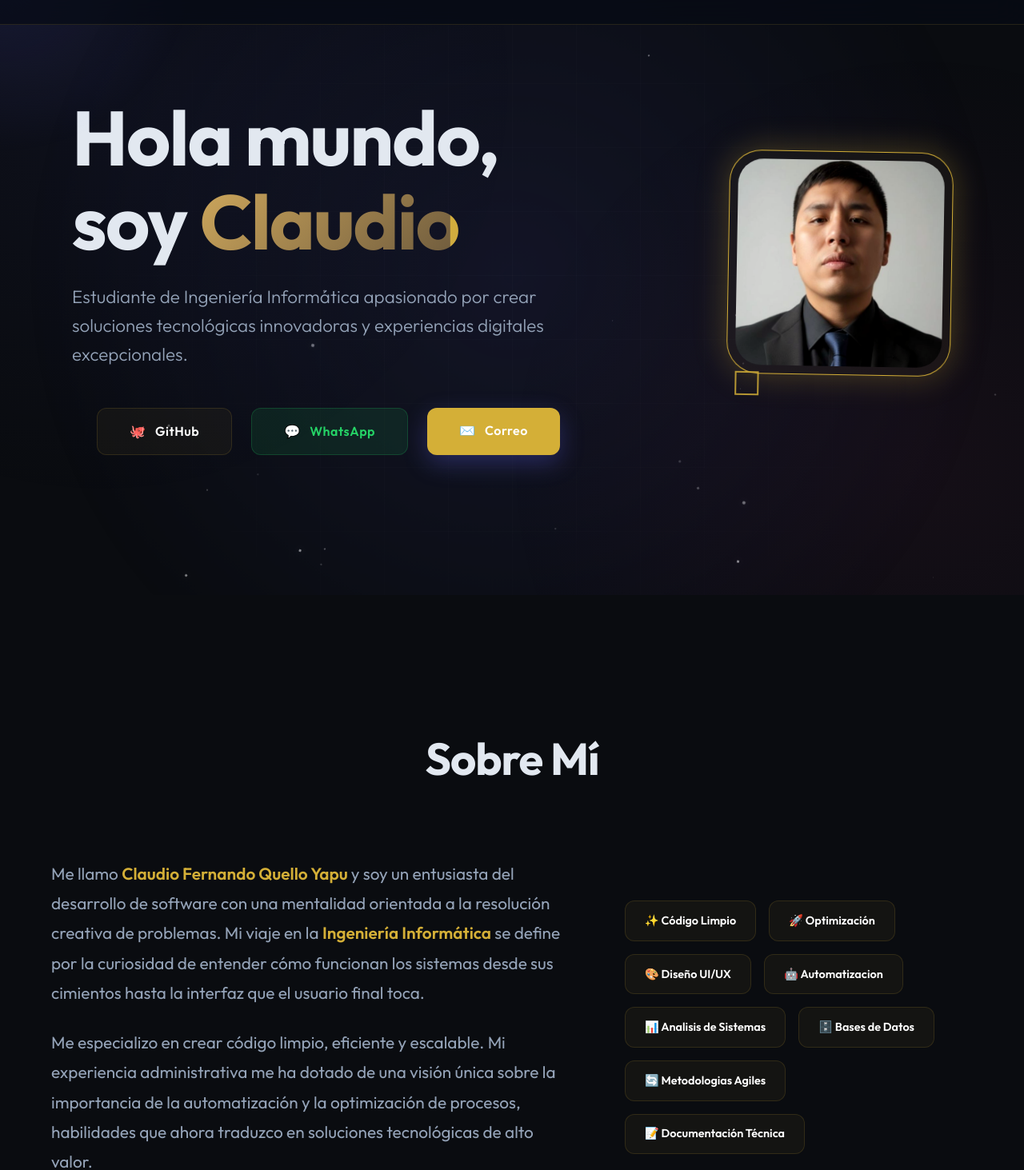
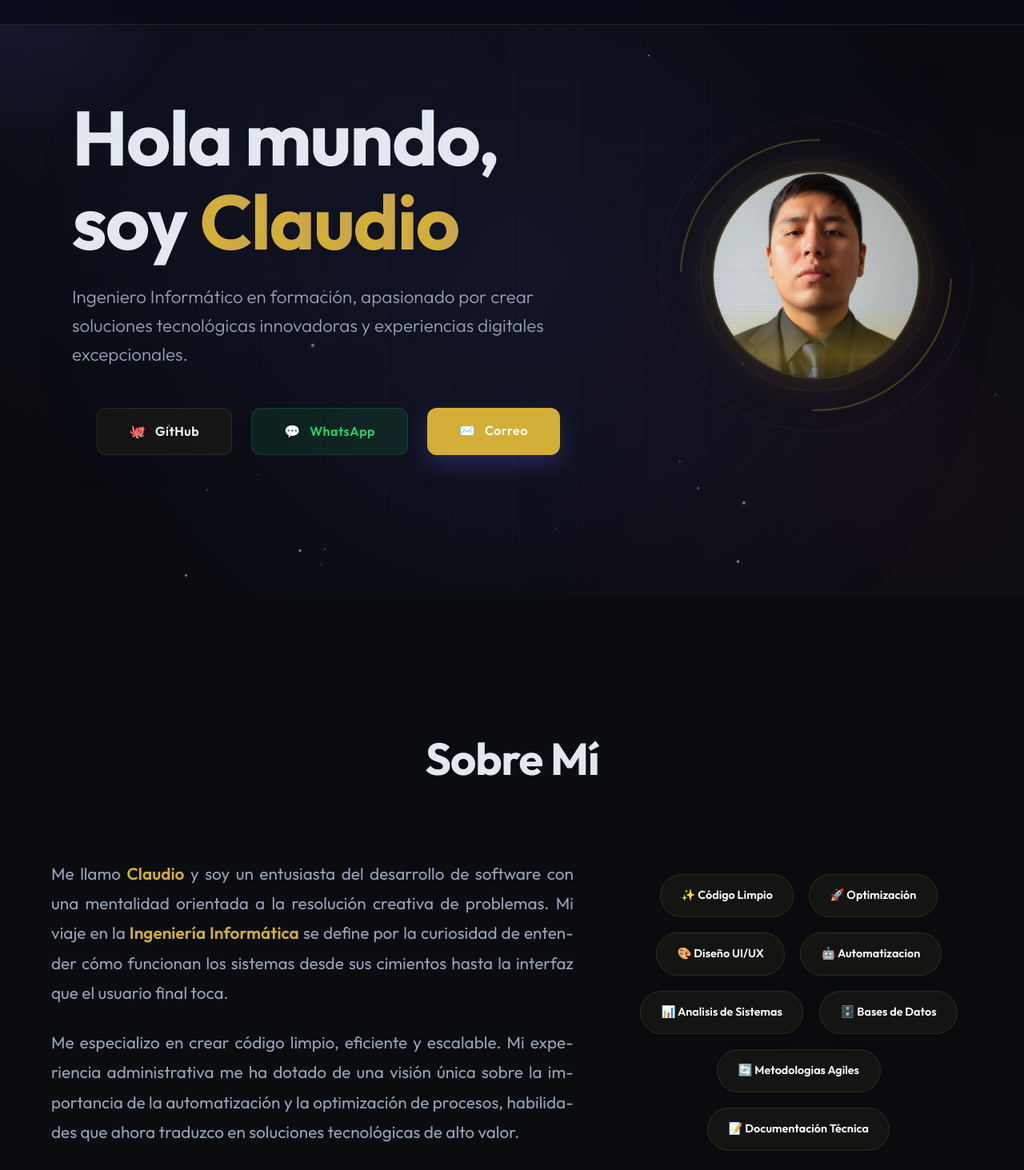
Before and after one commit to claudioqy5/Portafolio-Digital, a Vue app: page / in a window 1280 px wide. Shown: the part 56-1519 px from the top of the page at 80% size. Built offline with nearby package versions, Linux system fonts and the light colour scheme.

Commit message:
actualizacion

```diff
--- a/src/App.vue
+++ b/src/App.vue
@@ -31,7 +31,8 @@ const skillCategories = [
       { name: 'Vue.js', icon: '🟢' },
       { name: 'JavaScript / TypeScript', icon: '💛' },
       { name: 'Angular', icon: '🛡️' },
-      { name: 'HTML5/CSS3', icon: '🎨' }
+      { name: 'HTML5/CSS3', icon: '🎨' },
+      { name: 'Tailwind CSS', icon: '🌊' }
     ]
   },
   {
@@ -40,7 +41,9 @@ const skillCategories = [
       { name: 'Node.js', icon: '🌳' },
       { name: 'Python', icon: '🐍' },
       { name: 'C# / .NET', icon: '🟣' },
-      { name: 'REST APIs', icon: '🔌' }
+      { name: 'REST APIs', icon: '🔌' },
+      { name: 'FastAPI', icon: '⚡' },
+      { name: 'AWS Lambda', icon: 'λ' }
     ]
   },
   {
@@ -49,7 +52,9 @@ const skillCategories = [
       { name: 'SQL Server', icon: '💾' },
       { name: 'MySQL', icon: '🐬' },
       { name: 'PostgreSQL', icon: '🐘' },
-      { name: 'DynamoDB', icon: '🍃' }
+      { name: 'DynamoDB', icon: '🍃' },
+      { name: 'MariaDB', icon: '🐹' },
+      { name: 'MongoDB', icon: '🌱' }
     ]
   },
   {
@@ -195,6 +200,7 @@ onMounted(() => {
   <LoadingScreen @loaded="isLoading = false" />
 
   <div v-show="!isLoading" class="app-container" @mousemove="onMouseMove">
+    <div class="scroll-progress"></div>
     <CustomCursor />
     <AnimatedBackground />
 
@@ -228,8 +234,18 @@ onMounted(() => {
       <section id="hero" class="hero visible">
         <div class="hero-content profile-layout">
           <div class="hero-text">
-            <h1>Hola mundo, soy <span class="highlight">Claudio</span></h1>
-            <p class="subtitle">Estudiante de Ingeniería Informática apasionado por crear soluciones tecnológicas innovadoras y experiencias digitales excepcionales.</p>
+            <h1>
+              Hola mundo, soy
+              <span class="bounce-name">
+                <span
+                  v-for="(char, index) in ['C','l','a','u','d','i','o']"
+                  :key="index"
+                  class="highlight animate-gradient letter"
+                  :style="{ '--d': (index * 0.1) + 's' }"
+                >{{ char }}</span>
+              </span>
+            </h1>
+            <p class="subtitle">Ingeniero Informático en formación, apasionado por crear soluciones tecnológicas innovadoras y experiencias digitales excepcionales.</p>
             <div class="cta-group">
               <a href="https://github.com" target="_blank" class="btn btn-github">
                 <span class="btn-icon">🐙</span> GitHub
@@ -243,10 +259,20 @@ onMounted(() => {
             </div>
           </div>
           <div class="hero-image">
-            <div class="image-frame">
-              <img :src="imgProfile" alt="Claudio Fernando">
-              <div class="frame-decor top-left"></div>
-              <div class="frame-decor bottom-right"></div>
+            <div class="hologram-container">
+              <div class="ring ring-1"></div>
+              <div class="ring ring-2"></div>
+              <div class="ring ring-3"></div>
+              <div class="image-frame">
+                <img :src="imgProfile" alt="Claudio Fernando" class="hologram-img">
+                <div class="hologram-overlay"></div>
+                <div class="scanning-beam"></div>
+                <!-- HUD corners -->
+                <div class="hud-corner top-left"></div>
+                <div class="hud-corner top-right"></div>
+                <div class="hud-corner bottom-left"></div>
+                <div class="hud-corner bottom-right"></div>
+              </div>
             </div>
           </div>
         </div>
@@ -258,18 +284,18 @@ onMounted(() => {
             <h2 class="section-title">Sobre Mí</h2>
             <div class="intro-content">
               <div class="intro-text">
-                <p>Me llamo <strong>Claudio Fernando Quello Yapu </strong> y soy un entusiasta del desarrollo de software con una mentalidad orientada a la resolución creativa de problemas. Mi viaje en la <strong>Ingeniería Informática</strong> se define por la curiosidad de entender cómo funcionan los sistemas desde sus cimientos hasta la interfaz que el usuario final toca.</p>
+                <p>Me llamo <strong>Claudio</strong> y soy un entusiasta del desarrollo de software con una mentalidad orientada a la resolución creativa de problemas. Mi viaje en la <strong>Ingeniería Informática</strong> se define por la curiosidad de entender cómo funcionan los sistemas desde sus cimientos hasta la interfaz que el usuario final toca.</p>
                 <p>Me especializo en crear código limpio, eficiente y escalable. Mi experiencia administrativa me ha dotado de una visión única sobre la importancia de la automatización y la optimización de procesos, habilidades que ahora traduzco en soluciones tecnológicas de alto valor.</p>
               </div>
               <div class="intro-features">
-                <div class="feature-tag">✨ Código Limpio</div>
-                <div class="feature-tag">🚀 Optimización</div>
-                <div class="feature-tag">🎨 Diseño UI/UX</div>
-                <div class="feature-tag">🤖 Automatizacion</div>
-                <div class="feature-tag">📊 Analisis de Sistemas</div>
-                <div class="feature-tag">🗄️ Bases de Datos</div>
-                <div class="feature-tag">🔄 Metodologias Agiles</div>
-                <div class="feature-tag">📝 Documentación Técnica</div>
+                <div class="feature-tag" style="--d: 0.1s">✨ Código Limpio</div>
+                <div class="feature-tag" style="--d: 0.2s">🚀 Optimización</div>
+                <div class="feature-tag" style="--d: 0.3s">🎨 Diseño UI/UX</div>
+                <div class="feature-tag" style="--d: 0.4s">🤖 Automatizacion</div>
+                <div class="feature-tag" style="--d: 0.5s">📊 Analisis de Sistemas</div>
+                <div class="feature-tag" style="--d: 0.6s">🗄️ Bases de Datos</div>
+                <div class="feature-tag" style="--d: 0.7s">🔄 Metodologias Agiles</div>
+                <div class="feature-tag" style="--d: 0.8s">📝 Documentación Técnica</div>
               </div>
             </div>
           </div>
@@ -405,6 +431,89 @@ onMounted(() => {
   to { opacity: 1; transform: scale(1); filter: blur(0); }
 }
 
+.scroll-progress {
+  position: fixed;
+  top: 0;
+  left: 0;
+  width: 0%;
+  height: 4px;
+  background: linear-gradient(90deg, var(--primary), var(--secondary));
+  z-index: 2000;
+  box-shadow: 0 0 15px var(--primary);
+  animation: scrollWatch auto linear;
+  animation-timeline: scroll();
+}
+
+@keyframes scrollWatch {
+  to { width: 100%; }
+}
+
+.animate-gradient {
+  background: linear-gradient(
+    to right,
+    var(--primary),
+    var(--secondary),
+    var(--primary)
+  );
+  background-size: 200% auto;
+  -webkit-background-clip: text;
+  background-clip: text;
+  color: transparent !important;
+  animation: gradientFlow 3s linear infinite;
+}
+
+@keyframes gradientFlow {
+  to { background-position: 200% center; }
+}
+
+.bounce-name {
+  display: inline-flex;
+  gap: 0;
+}
+
+.bounce-name .letter {
+  display: inline-block;
+  opacity: 0;
+  transform: translateY(-80px);
+  animation: bounceDrop 0.8s cubic-bezier(0.175, 0.885, 0.32, 1.275) forwards;
+  animation-delay: calc(0.3s + var(--d));
+  position: relative;
+}
+
+/* Ensure the gradient text works on the letters */
+.letter.animate-gradient {
+  background: linear-gradient(
+    to right,
+    var(--primary),
+    var(--secondary),
+    var(--primary)
+  );
+  background-size: 200% auto;
+  -webkit-background-clip: text;
+  background-clip: text;
+  color: transparent !important;
+  animation: gradientFlow 3s linear infinite, bounceDrop 0.8s cubic-bezier(0.175, 0.885, 0.32, 1.275) forwards;
+  animation-delay: 0s, calc(0.3s + var(--d));
+}
+
+@keyframes bounceDrop {
+  0% {
+    opacity: 0;
+    transform: translateY(-100px);
+  }
+  60% {
+    opacity: 1;
+    transform: translateY(20px);
+  }
+  80% {
+    transform: translateY(-10px);
+  }
+  100% {
+    opacity: 1;
+    transform: translateY(0);
+  }
+}
+
 .mouse-glow {
   position: fixed;
   top: -250px;
@@ -464,50 +573,179 @@ onMounted(() => {
   flex: 0.8;
   display: flex;
   justify-content: flex-end;
-  perspective: 1000px;
+}
+
+.hologram-container {
+  position: relative;
+  width: 340px;
+  height: 340px;
+  display: flex;
+  align-items: center;
+  justify-content: center;
+}
+
+.ring {
+  position: absolute;
+  border-radius: 50%;
+  border: 1px dashed var(--primary);
+  opacity: 0.3;
+  transition: all 1.2s cubic-bezier(0.16, 1, 0.3, 1);
+  pointer-events: none;
+}
+
+.ring-1 {
+  width: 100%;
+  height: 100%;
+  animation: rotateRing 20s linear infinite;
+  border-style: solid;
+  border-width: 2px;
+  border-top-color: transparent;
+  border-bottom-color: transparent;
+}
+
+.ring-2 {
+  width: 85%;
+  height: 85%;
+  animation: rotateRing 15s linear infinite reverse;
+  border-style: dashed;
+  opacity: 0.2;
+}
+
+.ring-3 {
+  width: 115%;
+  height: 115%;
+  border: 1px solid var(--secondary);
+  opacity: 0.1;
+  animation: rotateRing 30s linear infinite;
+}
+
+@keyframes rotateRing {
+  from { transform: rotate(0deg); }
+  to { transform: rotate(360deg); }
 }
 
 .image-frame {
   position: relative;
-  width: 280px; /* Reduced size */
-  height: 280px; /* Reduced size */
-  padding: 10px;
-  background: var(--glass);
-  border: 1px solid var(--glass-border);
-  border-radius: 40px;
-  animation: levitate 5s ease-in-out infinite, frameGlow 5s ease-in-out infinite;
-  box-shadow: 0 0 30px rgba(212, 175, 55, 0.1);
+  width: 260px;
+  height: 260px;
+  background: rgba(7, 11, 20, 0.8);
+  border-radius: 50%;
+  overflow: hidden;
+  border: 2px solid rgba(212, 175, 55, 0.3);
+  box-shadow: 0 0 50px rgba(212, 175, 55, 0.2);
+  z-index: 5;
+  transition: all 0.8s cubic-bezier(0.16, 1, 0.3, 1);
 }
 
-@keyframes levitate {
-  0%, 100% { transform: translateY(0) rotate(0deg); }
-  50% { transform: translateY(-15px) rotate(1deg); }
-}
-
-@keyframes frameGlow {
-  0%, 100% { border-color: var(--glass-border); box-shadow: 0 0 20px rgba(212, 175, 55, 0.1); }
-  50% { border-color: var(--primary); box-shadow: 0 0 40px rgba(212, 175, 55, 0.3); }
-}
-
-.image-frame img {
+.hologram-img {
   width: 100%;
   height: 100%;
   object-fit: cover;
-  border-radius: 32px;
-  filter: sepia(0.1) contrast(1.1);
-  transition: transform 0.5s ease;
+  filter: saturate(1.2) contrast(1.1) brightness(1.1);
+  animation: hologramFlicker 4s infinite;
 }
 
-.image-frame:hover img {
-  transform: scale(1.05);
+.hologram-overlay {
+  position: absolute;
+  inset: 0;
+  background: repeating-linear-gradient(
+    0deg,
+    rgba(0, 0, 0, 0.1) 0px,
+    rgba(0, 0, 0, 0.1) 1px,
+    transparent 1px,
+    transparent 2px
+  );
+  pointer-events: none;
+  z-index: 2;
 }
 
-.frame-decor {
+@keyframes hologramFlicker {
+  0%, 100% { opacity: 1; filter: saturate(1.2) brightness(1.1); }
+  5% { opacity: 0.95; filter: saturate(2) brightness(1.5) hue-rotate(90deg); }
+  10% { opacity: 1; filter: saturate(1.2) brightness(1.1); }
+  15% { opacity: 0.9; transform: translateX(2px); }
+  20% { opacity: 1; transform: translateX(0); }
+}
+
+.scanning-beam {
   position: absolute;
-  width: 30px;
-  height: 30px;
+  top: -100%;
+  left: 0;
+  width: 100%;
+  height: 50%;
+  background: linear-gradient(
+    to bottom,
+    transparent,
+    rgba(212, 175, 55, 0.4),
+    transparent
+  );
+  z-index: 3;
+  animation: scanHologram 4s ease-in-out infinite;
+}
+
+@keyframes scanHologram {
+  0%, 100% { top: -100%; }
+  50% { top: 100%; }
+}
+
+.hud-corner {
+  position: absolute;
+  width: 20px;
+  height: 20px;
   border: 2px solid var(--primary);
+  z-index: 6;
+  opacity: 0.8;
+}
+
+.hud-corner.top-left { top: 20px; left: 20px; border-right: 0; border-bottom: 0; }
+.hud-corner.top-right { top: 20px; right: 20px; border-left: 0; border-bottom: 0; }
+.hud-corner.bottom-left { bottom: 20px; left: 20px; border-right: 0; border-top: 0; }
+.hud-corner.bottom-right { bottom: 20px; right: 20px; border-left: 0; border-top: 0; }
+
+.hologram-container:hover .ring-1 {
+  width: 90%;
+  height: 90%;
+  opacity: 0.8;
+  border-color: #fff;
+  animation-duration: 10s;
+}
+
+.hologram-container:hover .ring-2 {
+  width: 80%;
+  height: 80%;
   opacity: 0.6;
+  border-color: var(--secondary);
+  animation-duration: 8s;
+}
+
+.hologram-container:hover .ring-3 {
+  width: 100%;
+  height: 100%;
+  opacity: 0.4;
+  border-color: var(--primary);
+  animation-duration: 15s;
+}
+
+.hologram-container:hover .image-frame {
+  transform: scale(1.1);
+  border-color: #fff;
+  box-shadow: 0 0 70px rgba(212, 175, 55, 0.4);
+}
+
+.hologram-container:hover .hologram-img {
+  animation: hologramFlicker 0.5s infinite;
+  filter: saturate(1.5) contrast(1.2) brightness(1.3);
+}
+
+.hologram-container:hover .scanning-beam {
+  animation-duration: 1s;
+  background: linear-gradient(
+    to bottom,
+    transparent,
+    #fff,
+    transparent
+  );
+  opacity: 0.8;
 }
 
 /* About Intro Styles */
@@ -527,6 +765,8 @@ onMounted(() => {
   color: var(--text-muted);
   line-height: 1.8;
   margin-bottom: 1.5rem;
+  text-align: justify;
+  hyphens: auto;
 }
 
 .intro-text strong {
@@ -537,28 +777,70 @@ onMounted(() => {
 .intro-features {
   display: flex;
   flex-wrap: wrap;
-  gap: 1rem;
+  gap: 1.2rem;
+  justify-content: center;
+  align-items: center;
+  perspective: 1000px;
 }
 
 .feature-tag {
   background: var(--glass);
   border: 1px solid var(--glass-border);
-  padding: 0.8rem 1.5rem;
-  border-radius: 12px;
+  padding: 0.9rem 1.6rem;
+  border-radius: 50px; /* More pill-shaped */
   font-weight: 600;
   color: #fff;
   font-size: 0.9rem;
-  transition: all 0.3s ease;
+  transition: all 0.5s cubic-bezier(0.16, 1, 0.3, 1);
+  opacity: 0;
+  transform: translateY(20px);
+  cursor: default;
+  box-shadow: 0 4px 15px rgba(0, 0, 0, 0.2);
+  white-space: nowrap;
+}
+
+.section.visible .feature-tag {
+  animation: tagReveal 0.6s cubic-bezier(0.16, 1, 0.3, 1) forwards,
+             floatTag 4s ease-in-out infinite alternate;
+  animation-delay: var(--d), calc(var(--d) + 0.6s);
+}
+
+@keyframes floatTag {
+  0% { transform: translateY(0) rotate(0deg); }
+  100% { transform: translateY(-10px) rotate(2deg); }
+}
+
+.feature-tag:nth-child(even) {
+  animation-duration: 5s;
+  animation-direction: alternate-reverse;
 }
 
 .feature-tag:hover {
-  background: rgba(212, 175, 55, 0.1);
-  border-color: var(--primary);
-  transform: translateY(-5px);
+  background: var(--primary);
+  border-color: #fff;
+  color: #000;
+  transform: scale(1.15) translateZ(50px) !important;
+  box-shadow: 0 15px 30px rgba(212, 175, 55, 0.4);
+  z-index: 10;
+}
+
+@keyframes tagReveal {
+  to { opacity: 1; transform: translateY(0); }
 }
 
 @media (max-width: 968px) {
   .intro-content { grid-template-columns: 1fr; }
+  .intro-features {
+    display: grid;
+    grid-template-columns: repeat(2, 1fr);
+    gap: 0.8rem;
+  }
+  .feature-tag {
+    animation-name: tagReveal !important; /* Disable float on mobile for stability */
+    border-radius: 12px;
+    font-size: 0.8rem;
+    padding: 0.8rem;
+  }
 }
 
 /* Timeline Styles */
@@ -595,6 +877,25 @@ onMounted(() => {
   border: 4px solid var(--primary);
   border-radius: 50%;
   box-shadow: 0 0 15px var(--primary);
+  z-index: 2;
+}
+
+.timeline-item::after {
+  content: '';
+  position: absolute;
+  left: -9px;
+  top: 5px;
+  width: 20px;
+  height: 20px;
+  background: var(--primary);
+  border-radius: 50%;
+  animation: pulse-dot 2s infinite;
+  z-index: 1;
+}
+
+@keyframes pulse-dot {
+  0% { transform: scale(1); opacity: 0.8; }
+  100% { transform: scale(2.5); opacity: 0; }
 }
 
 .timeline-date {
@@ -635,8 +936,10 @@ onMounted(() => {
 
 .timeline-card p {
   color: var(--text-muted);
-  font-size: 1rem;
-  line-height: 1.6;
+  font-size: 1.1rem;
+  line-height: 1.7;
+  text-align: justify;
+  hyphens: auto;
 }
 
 .event-type {
@@ -734,8 +1037,10 @@ onMounted(() => {
 .contact-info p {
   font-size: 1.2rem;
   color: var(--text-muted);
-  line-height: 1.6;
+  line-height: 1.7;
   margin-bottom: 3rem;
+  text-align: justify;
+  hyphens: auto;
 }
 
 .contact-methods {
--- a/src/components/ProjectCard.vue
+++ b/src/components/ProjectCard.vue
@@ -38,6 +38,7 @@ const handleMouseLeave = () => {
   >
     <div class="project-image">
       <img :src="project.image" :alt="project.title">
+      <div class="glitch-overlay"></div>
       <div class="project-overlay">
         <a :href="project.link" target="_blank" class="btn btn-small">Explorar Proyecto</a>
       </div>
@@ -116,6 +117,35 @@ const handleMouseLeave = () => {
   transform: translateY(0);
 }
 
+.glitch-overlay {
+  position: absolute;
+  inset: 0;
+  background: linear-gradient(
+    rgba(18, 16, 16, 0) 50%,
+    rgba(0, 0, 0, 0.1) 50%
+  ),
+  linear-gradient(
+    90deg,
+    rgba(255, 0, 0, 0.03),
+    rgba(0, 255, 0, 0.01),
+    rgba(0, 0, 255, 0.03)
+  );
+  background-size: 100% 2px, 3px 100%;
+  pointer-events: none;
+  opacity: 0;
+  transition: opacity 0.3s ease;
+}
+
+.project-card:hover .glitch-overlay {
+  opacity: 1;
+  animation: scanlines 0.2s linear infinite;
+}
+
+@keyframes scanlines {
+  0% { background-position: 0 0; }
+  100% { background-position: 0 4px; }
+}
+
 .project-info {
   padding: 2rem;
   transform: translateZ(20px);
@@ -134,7 +164,9 @@ p {
   color: var(--text-muted);
   font-size: 1rem;
   margin-bottom: 1rem;
-  line-height: 1.5;
+  line-height: 1.6;
+  text-align: justify;
+  hyphens: auto;
 }
 
 .tech-bars {
--- a/src/components/SkillCard.vue
+++ b/src/components/SkillCard.vue
@@ -17,7 +17,12 @@ const getIconColor = (index) => {
       <h3>{{ title }}</h3>
     </div>
     <div class="skills-grid">
-      <div v-for="(skill, index) in skills" :key="skill.name" class="skill-item">
+      <div
+        v-for="(skill, index) in skills"
+        :key="skill.name"
+        class="skill-item"
+        :style="{ '--d': (index * 0.1) + 's' }"
+      >
         <div class="icon-wrapper" :style="{ '--glow': getIconColor(index) }">
           <span class="skill-icon">{{ skill.icon }}</span>
         </div>
@@ -81,6 +86,13 @@ h3 {
   align-items: center;
   gap: 1rem;
   transition: all 0.3s ease;
+  animation: skillReveal 0.6s cubic-bezier(0.16, 1, 0.3, 1) backwards;
+  animation-delay: var(--d);
+}
+
+@keyframes skillReveal {
+  from { opacity: 0; transform: translateY(20px); }
+  to { opacity: 1; transform: translateY(0); }
 }
 
 .icon-wrapper {
```
Also changed, not shown: src/assets/proyectoPROMEDIOFACIL.JPG.
